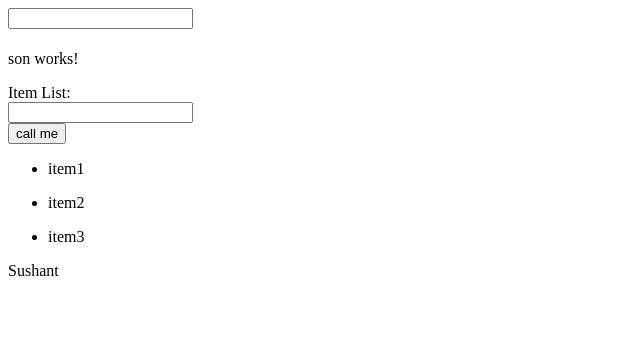
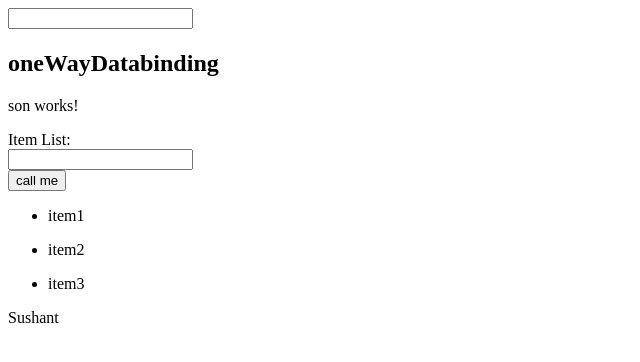
Before and after one commit to SushantPatil77/Angular, an Angular app: page / in a window 1280 px wide. Shown: the top 362 px of the page, without its empty margins (0-640 px from the left). Built offline with nearby package versions, Linux system fonts and the light colour scheme.

Commit message:
Adding Commenting for oneway and twoWayDataBinding

```diff
--- a/src/app/father/father.component.html
+++ b/src/app/father/father.component.html
@@ -1,6 +1,7 @@
 
 <input type="text" [(ngModel)]="val">
-<h1>{{val}}</h1>
+<h1>{{val}}</h1>   <!-- twoWayDatabinding -->
+ <h2>{{value}}</h2><!-- oneWayDataBinding -->
 
 <app-son (newItem)="addNewItem($event)"></app-son>
 
--- a/src/app/father/father.component.ts
+++ b/src/app/father/father.component.ts
@@ -7,6 +7,7 @@ import { Component, OnInit } from '@angular/core';
 })
 export class FatherComponent implements OnInit {
     val:string='';
+    value:string='oneWayDatabinding';
    items =['item1','item2','item3']
   constructor() { }
 
```
